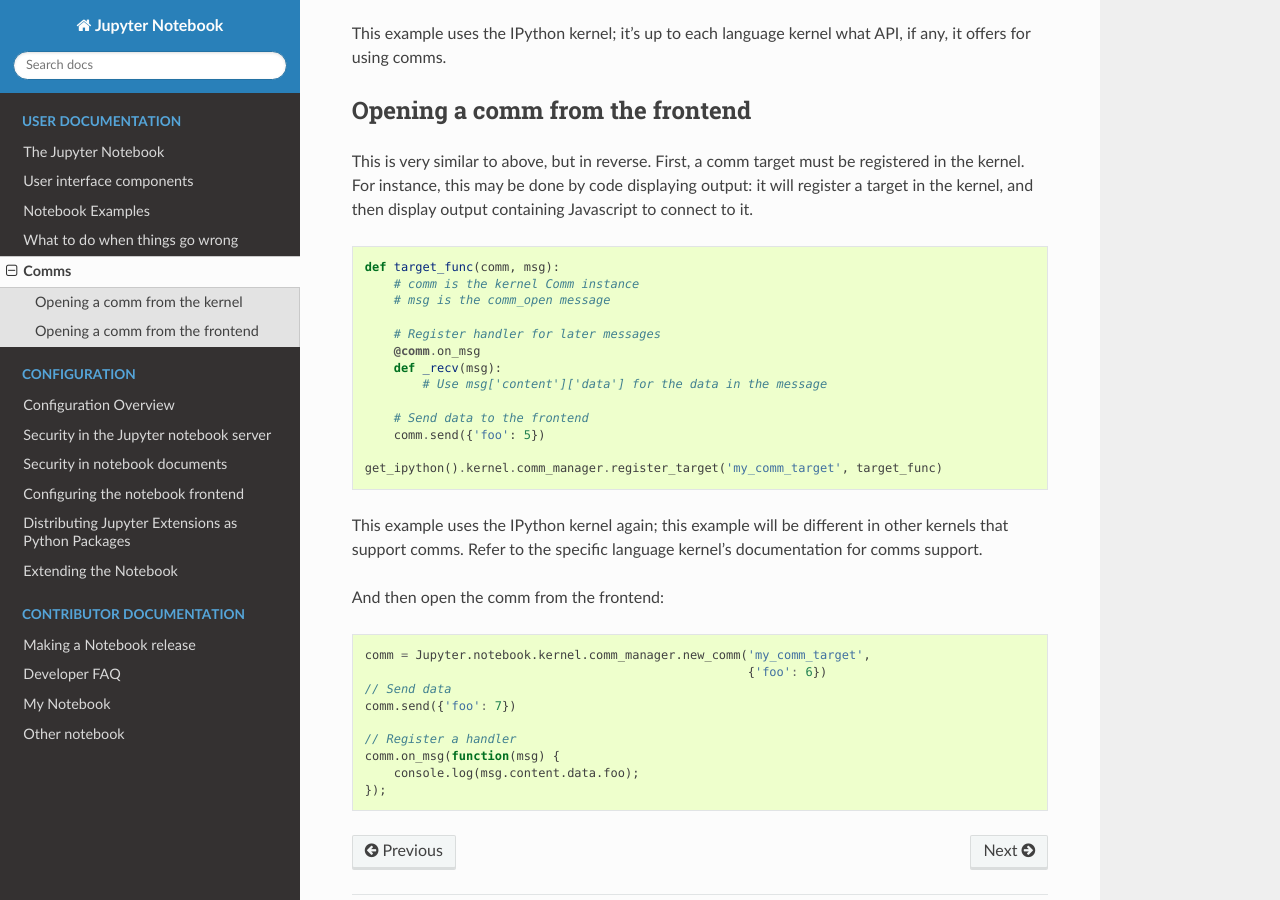
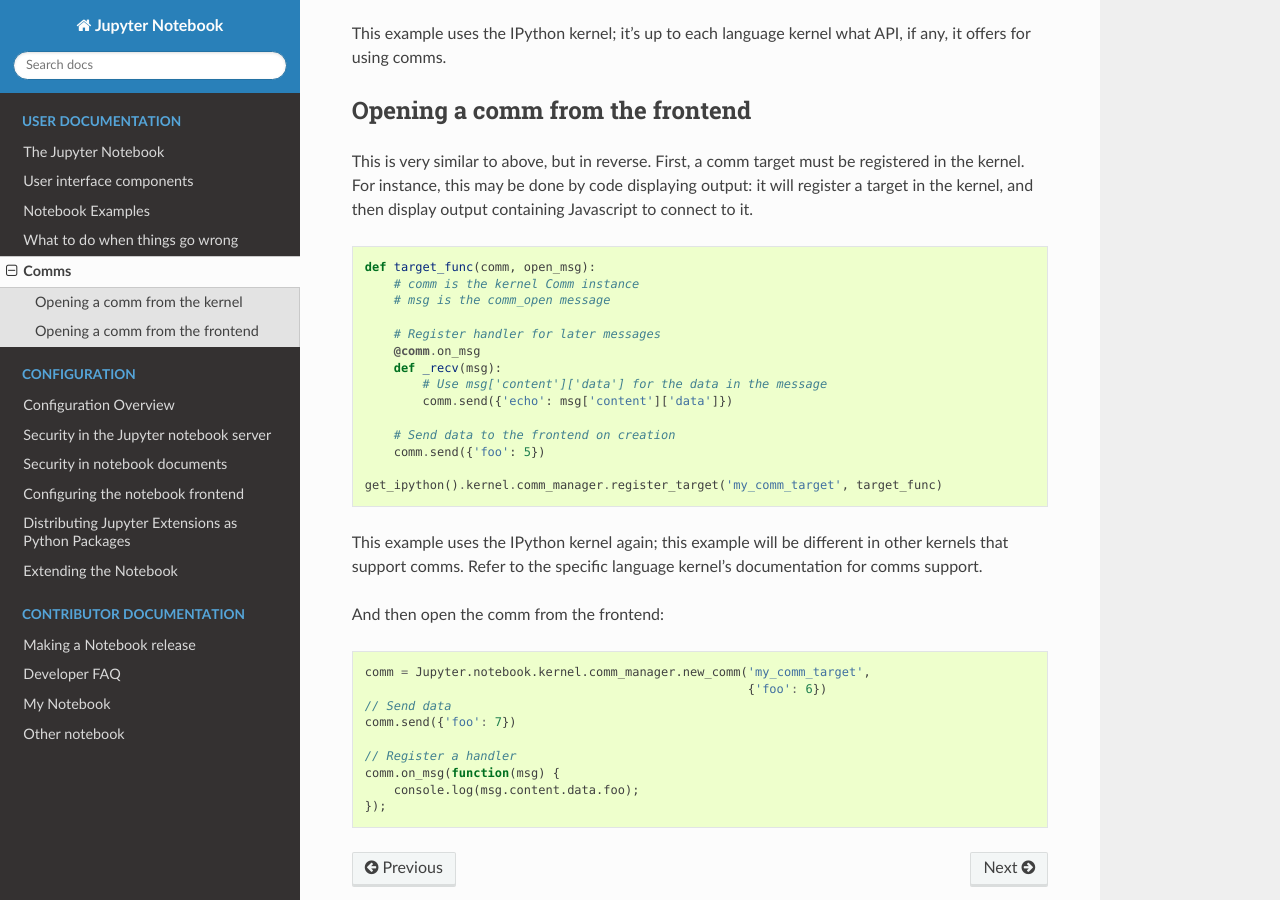
Before and after one commit to jupyter/nbclassic, a Sphinx documentation site: the page built from docs/source/comms.rst, in a window 1280 px wide and 900 px high, scrolled down 1091 px. Built offline with Sphinx 7.4.7 and the Read the Docs theme 2.0.0, drawn with Linux system fonts in a browser that asks for light colours; pages that are not in the unit, such as notebooks, are missing from menus; the version number could not be read and is left out.

Commit message:
Improve comms.rst example
This improves the example by making it more copy/pastable out of the box and demoing how you can send a message at various places. It also fixes a poor usage of shadowed variables

```diff
--- a/docs/source/comms.rst
+++ b/docs/source/comms.rst
@@ -65,7 +65,7 @@ containing Javascript to connect to it.
 
 .. code-block:: python
 
-    def target_func(comm, msg):
+    def target_func(comm, open_msg):
         # comm is the kernel Comm instance
         # msg is the comm_open message
 
@@ -73,8 +73,9 @@ containing Javascript to connect to it.
         @comm.on_msg
         def _recv(msg):
             # Use msg['content']['data'] for the data in the message
+            comm.send({'echo': msg['content']['data']})
 
-        # Send data to the frontend
+        # Send data to the frontend on creation
         comm.send({'foo': 5})
 
     get_ipython().kernel.comm_manager.register_target('my_comm_target', target_func)
```
